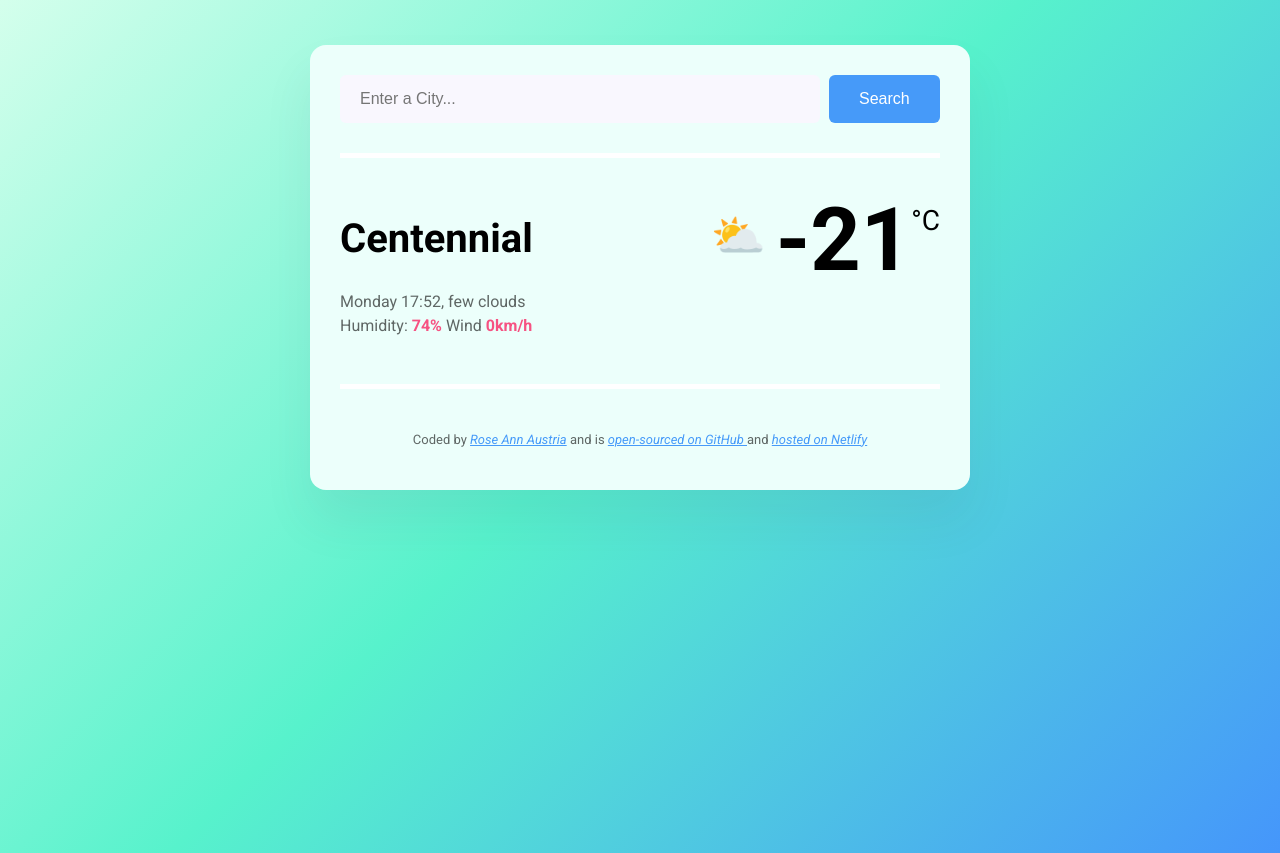
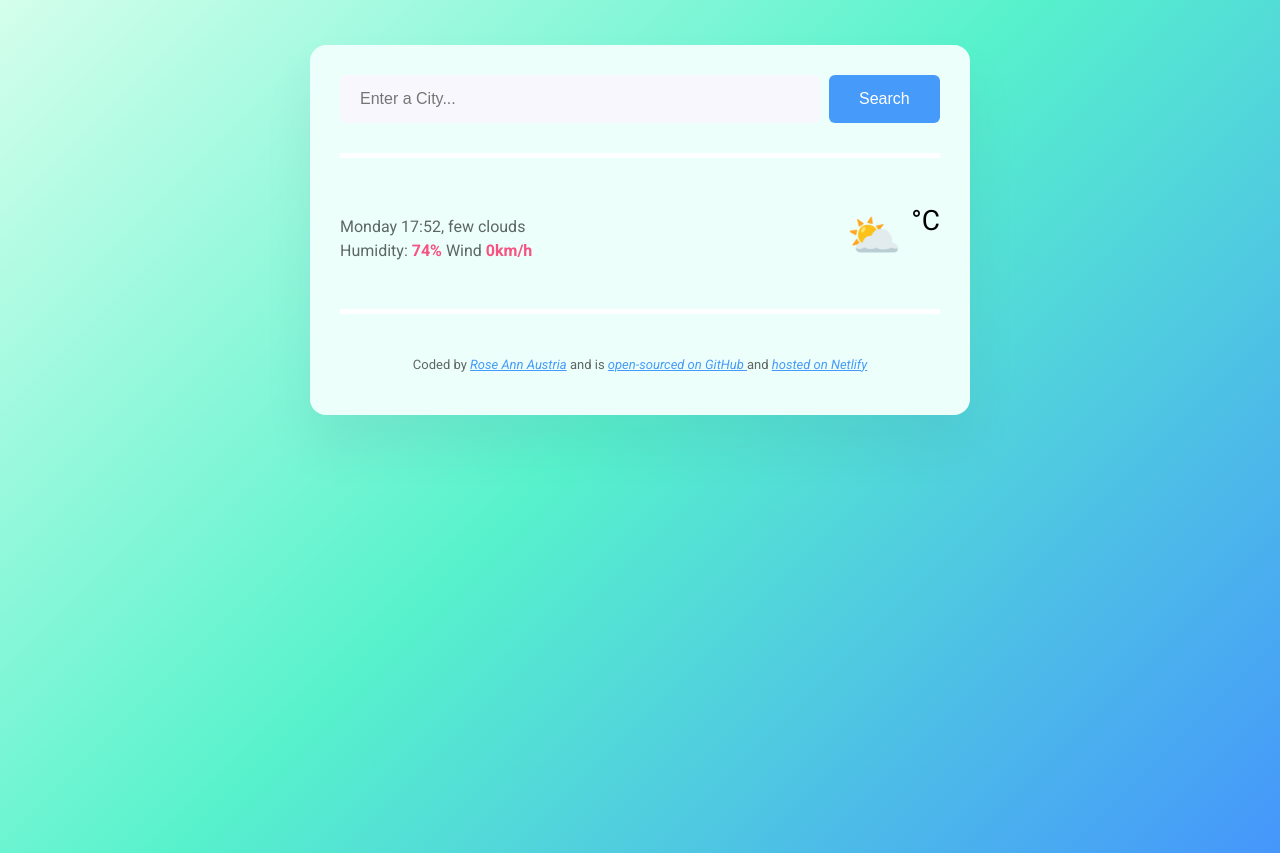
Before and after one commit to roseann1024/weather-app-project, a plain HTML site: page index.html in a window 1280 px wide. Drawn offline with nearby package versions, Linux system fonts and the light colour scheme; no server answers.

Commit message:
updated the city element

```diff
--- a/index.html
+++ b/index.html
@@ -25,7 +25,7 @@
     <main class="weather-app-main">
       <div>
         <div class="weather-app-city">
-          <h1 id="weather-app-city">Centennial</h1>
+          <h1 id="weather-app-city"></h1>
         </div>
         <p class="weather-app-details">
           Monday 17:52, few clouds
@@ -35,7 +35,7 @@
       </div>
       <div class="weather-app-box">
         <div class="weather-app-icon">⛅</div>
-        <div class="weather-app-temperature" id="weather-app-temperature">-21</div>
+        <div class="weather-app-temperature" id="weather-app-temperature"></div>
         <div class="weather-app-unit">°C</div>
       </div>
     </main>
--- a/src/script.js
+++ b/src/script.js
@@ -1,8 +1,8 @@
 function displayTemp(response) {
   let temperatureElement = document.querySelector("#weather-app-temperature");
   temperatureElement.innerHTML = Math.round(response.data.temperature.current);
+  let cityElement = document.querySelector("#weather-app-city");
   cityElement.innerHTML = response.data.city;
-  let cityElement = document.querySelector("#weather-app-city");
 }
 
 function searchCity(city) {
```
